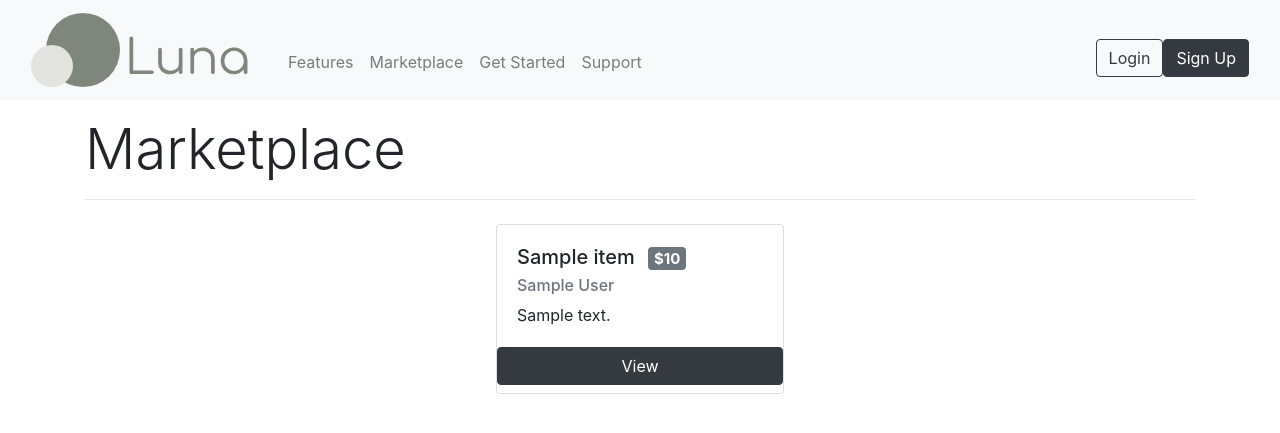
After one commit to abm-77/VirtualConsultantMomentum2021, a Flask app: template flask/app/templates/public/store.html in a window 1280 px wide. The commit adds this page. Shown: the top 433 px of the page. Run offline with Flask 2, Linux system fonts and the light colour scheme; the template is opened without the code that fills it: most values are stand-ins (such as "Sample title", 1, 10 or a date in 2020); some libraries are stand-ins or nearby versions.

Commit message:
Marketplace Basics
Modules are now displayed in the market place in rows of 3. This number can be customized in code. Marketplace modules display the module title, author, price, and description. They also have a button. This button will eventually link to the modules' respective page.

```diff
--- a/flask/app/templates/public/signup.html
+++ b/flask/app/templates/public/signup.html
@@ -4,7 +4,6 @@
 {% block title %}
     Sign Up
 {% endblock %}
-
 
 {% block main %}
 
@@ -59,7 +58,6 @@
                                 name = "confirm_password"
                             )}}
 
-
                             <label for="role">Role</label>
                             <select class="form-control" name="role" id="role" form="signupform">
                               <option value="CONSUMER">Consumer</option>
--- /dev/null
+++ b/flask/app/templates/public/store.html
@@ -0,0 +1,42 @@
+{% extends "public/templates/base_template.html" %}
+
+
+{% block title %}
+    Store
+{% endblock %}
+
+{% block main %}
+    <div class="container">
+        <div class="row">
+            <div class="col-sm">
+                <h1 class="display-4">Marketplace</h1>
+                <hr>
+
+                {% for row in marketItems %}
+                <div class="container-fluid mt-4">
+                <div class="row justify-content-center">
+
+                    {% for item in row %}
+                    <div class="col-auto mb-3">
+
+                        <div class="card" style="width: 18rem;">
+                            <div class="card-body">
+                                <h5 class="card-title">{{ item["name"] }} <span class="badge badge-secondary ml-2">${{ item["price"] }}</span></h5>
+                                <h6 class="card-subtitle mb-2 text-muted">{{ item["author"] }}</h6>
+                                <p class="card-text">{{ item["description"] }}</p>
+                            </div>
+                            <button type="button" class="btn btn-dark mb-2">View</button>
+                        </div>
+                    </div>
+
+                    {% endfor %}
+
+                </div>
+                </div>
+                {% endfor %}
+
+
+            </div>
+        </div>
+    </div>
+{% endblock %}
--- a/flask/app/templates/public/templates/base_template.html
+++ b/flask/app/templates/public/templates/base_template.html
@@ -7,7 +7,7 @@
     <meta name="viewport" content="width=device-width, initial-scale=1">
 
     <!-- Bootstrap CSS -->
-    <link href="https://cdn.jsdelivr.net/npm/bootstrap@5.0.0-beta1/dist/css/bootstrap.min.css" rel="stylesheet" integrity="sha384-giJF6kkoqNQ00vy+HMDP7azOuL0xtbfIcaT9wjKHr8RbDVddVHyTfAAsrekwKmP1" crossorigin="anonymous">
+    <link rel="stylesheet" href="https://maxcdn.bootstrapcdn.com/bootstrap/4.0.0/css/bootstrap.min.css" integrity="sha384-Gn5384xqQ1aoWXA+058RXPxPg6fy4IWvTNh0E263XmFcJlSAwiGgFAW/dAiS6JXm" crossorigin="anonymous">
 
     <!-- Custom CSS -->
     {% block style %} {% endblock %}
@@ -69,7 +69,9 @@
     </main>
 
     <!-- Require Javascript Includes -->
-    <script src="https://cdn.jsdelivr.net/npm/bootstrap@5.0.0-beta1/dist/js/bootstrap.bundle.min.js" integrity="sha384-ygbV9kiqUc6oa4msXn9868pTtWMgiQaeYH7/t7LECLbyPA2x65Kgf80OJFdroafW" crossorigin="anonymous"></script>
+    <script src="https://code.jquery.com/jquery-3.2.1.slim.min.js" integrity="sha384-KJ3o2DKtIkvYIK3UENzmM7KCkRr/rE9/Qpg6aAZGJwFDMVNA/GpGFF93hXpG5KkN" crossorigin="anonymous"></script>
+    <script src="https://cdnjs.cloudflare.com/ajax/libs/popper.js/1.12.9/umd/popper.min.js" integrity="sha384-ApNbgh9B+Y1QKtv3Rn7W3mgPxhU9K/ScQsAP7hUibX39j7fakFPskvXusvfa0b4Q" crossorigin="anonymous"></script>
+    <script src="https://maxcdn.bootstrapcdn.com/bootstrap/4.0.0/js/bootstrap.min.js" integrity="sha384-JZR6Spejh4U02d8jOt6vLEHfe/JQGiRRSQQxSfFWpi1MquVdAyjUar5+76PVCmYl" crossorigin="anonymous"></script>
 
     <!-- Custom Javascript -->
     {% block script %} {% endblock %}
```
Also changed, not shown: flask/app/views.py (+17 -1 lines), flask/module/models.py (+7 -0 lines).
